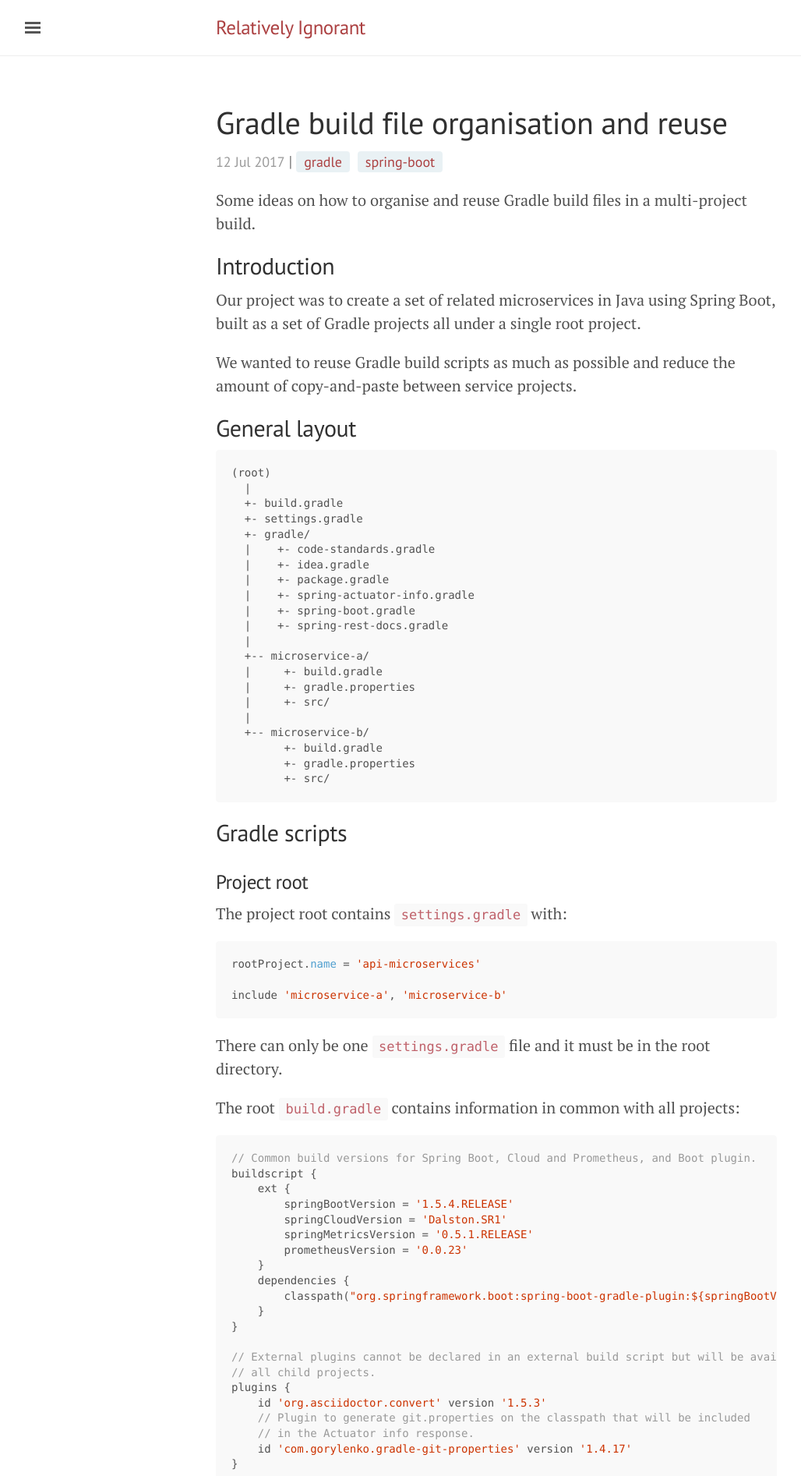
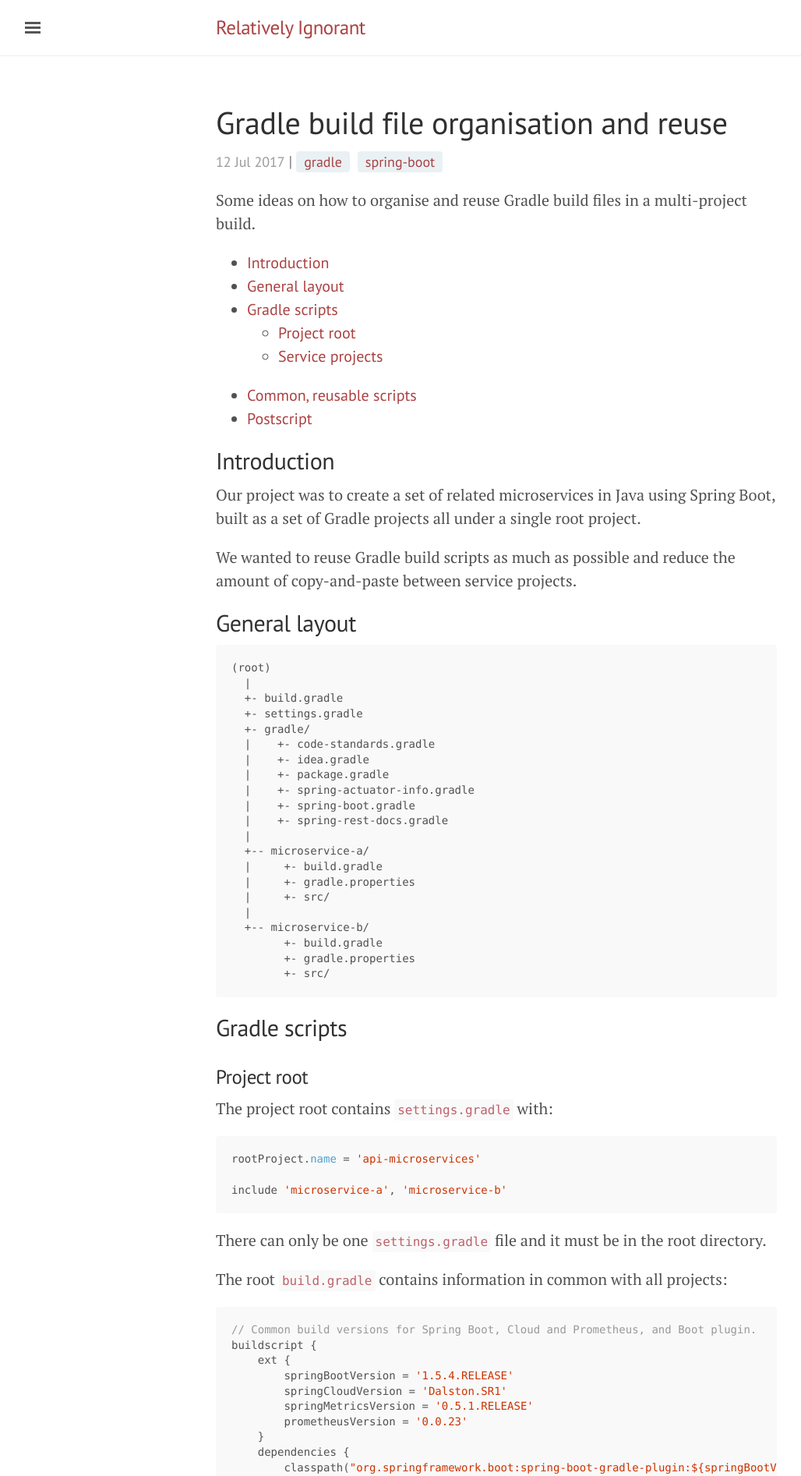
Before and after one commit to mjstrasser/mjstrasser.github.io, a Jekyll site: the page built from _posts/2017-07-12-gradle-build-file-organisation.md, in a window 1280 px wide. Shown: the top 1893 px of the page at 78% size, without its empty margins (3-1031 px from the left). Built offline with Jekyll 4.4.1, drawn with Linux system fonts in a browser that asks for light colours.

Commit message:
Tweaked code & TOC CSS; added TOC to Gradle post.

```diff
--- a/_posts/2017-07-12-gradle-build-file-organisation.md
+++ b/_posts/2017-07-12-gradle-build-file-organisation.md
@@ -6,6 +6,9 @@ tags: gradle spring-boot
 ---
 
 Some ideas on how to organise and reuse Gradle build files in a multi-project build.
+
+* TOC
+{:toc}
 
 ## Introduction
 
--- a/public/css/relignorant.css
+++ b/public/css/relignorant.css
@@ -37,3 +37,10 @@
   overflow: auto;
   font-size: 0.7rem;
 }
+code {
+  font-size: 80%;
+  padding: 0.25em;
+}
+#markdown-toc li {
+  font-family: "PT Sans", Helvetica, Arial, sans-serif;
+}
```
